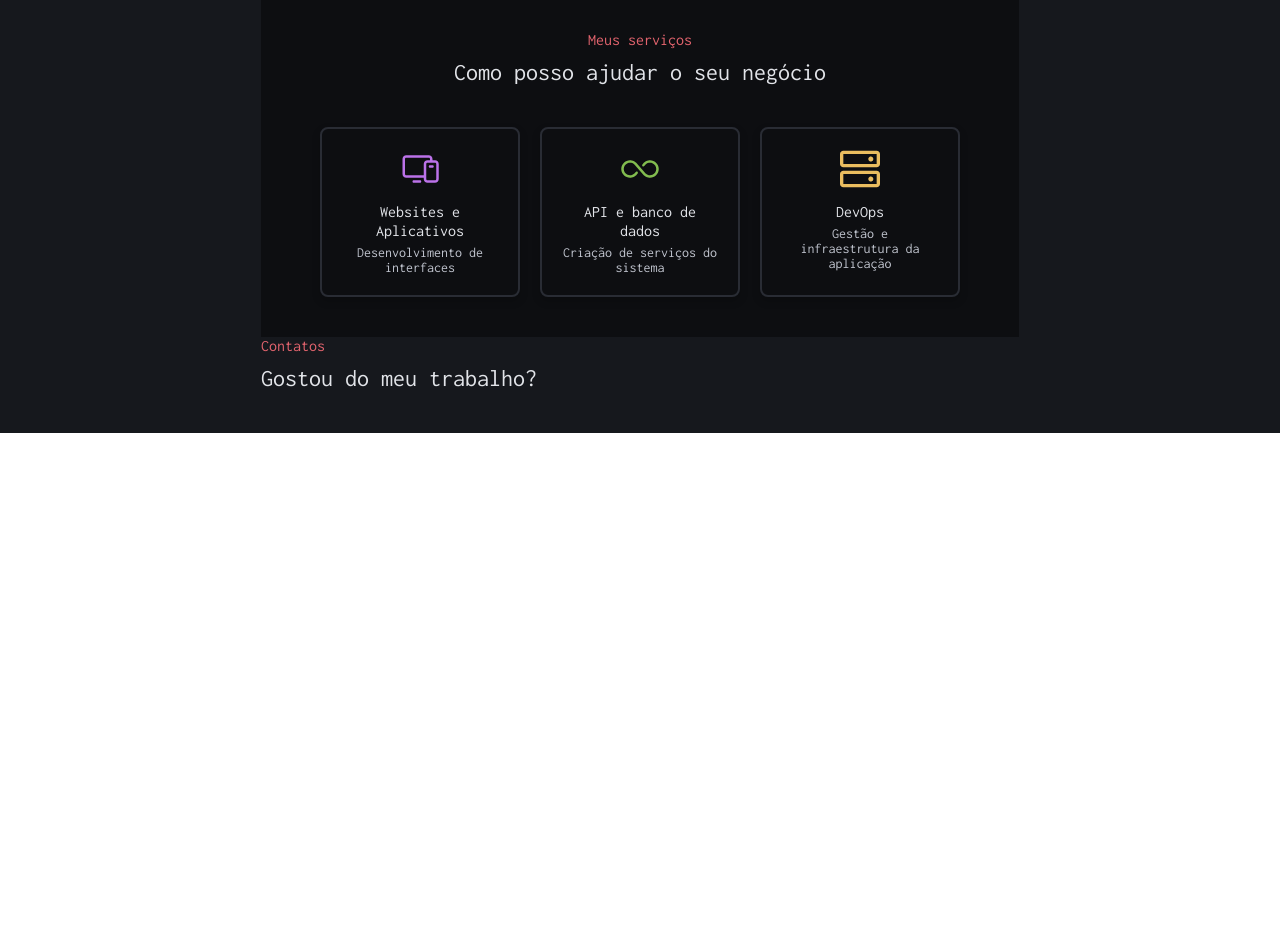
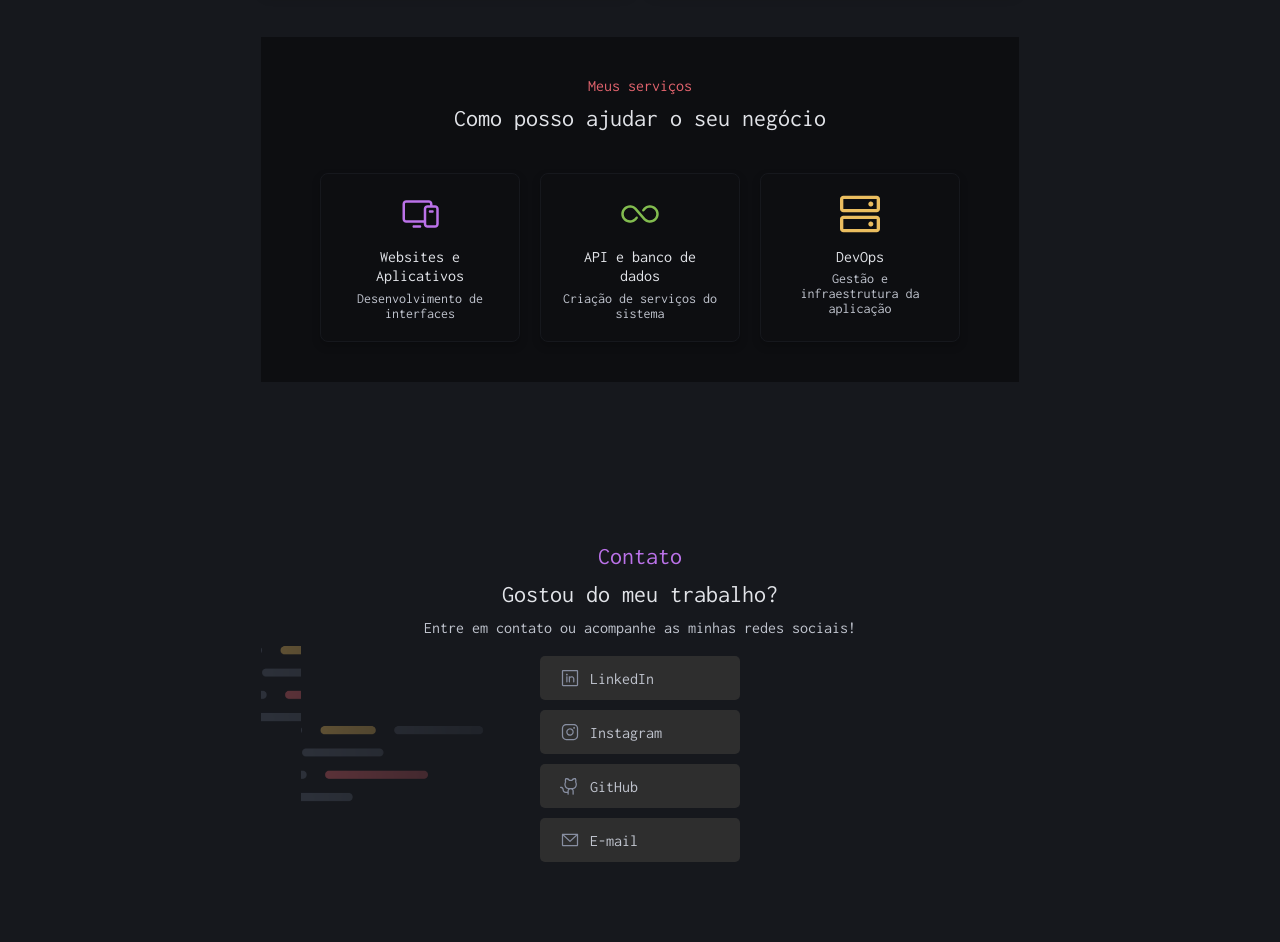
Before and after one commit to Sthevan23/Portf-lio-Dev, a plain HTML site: page index.html in a window 1280 px wide. Shown: the part 1366-2308 px from the top of the page. Before the commit the page ends 1799 px from the top, so only its background shows below. Drawn offline with Linux system fonts and the light colour scheme.

Commit message:
Portfolio-Dev

```diff
--- a/global.css
+++ b/global.css
@@ -31,9 +31,10 @@
 
 body {
   background-image: url('assets/Background_Intro.png');
-  background-size: cover;
+  background-size: 1366px 750px;
   background-position: center;
   background-repeat: no-repeat;
+  background-size: cover;
   color: var(--gray-600);
   font-family: var(--font-family);
 }
--- a/index.html
+++ b/index.html
@@ -144,15 +144,30 @@
             <h4>DevOps</h4>
             <p>Gestão e infraestrutura da aplicação</p>
           </div>
-
         </div>
       </section>
 
       <section id="contact">
-        <div class="services-header">
-          <h3 class="services-title">Contatos</h3>
-          <h2 class="services-subtitle">Gostou do meu trabalho? </h2>
-        </div>
+        <section id="contact">
+          <h2>Contato</h2>
+          <h3>Gostou do meu trabalho?</h3>
+          <p>Entre em contato ou acompanhe as minhas redes sociais!</p>
+
+          <div class="contact-links">
+            <a href="#" class="contact-link linkedin">
+              <img src="assets/icones-contato/LinkedinLogo.svg" alt="LinkedIn"> LinkedIn
+            </a>
+            <a href="#" class="contact-link instagram">
+              <img src="assets/icones-contato/InstagramLogo.svg" alt="Instagram"> Instagram
+            </a>
+            <a href="#" class="contact-link github">
+              <img src="assets/icones-contato/GithubLogo.svg" alt="GitHub"> GitHub
+            </a>
+            <a href="mailto:email@example.com" class="contact-link email">
+              <img src="assets/icones-contato/EnvelopeSimple.svg" alt="E-mail"> E-mail
+            </a>
+          </div>
+        </section>
       </section>
     </header>
   </div>
--- a/style.css
+++ b/style.css
@@ -3,8 +3,15 @@
   display: flex;
   align-items: center;
   justify-content: center;
+
 }
 
+#info {
+  background-size: 1366px 750px;
+  background-position: center;
+  background-repeat: no-repeat;
+  background-size: cover;
+}
 .linha1 {
   display: flex;
   justify-content: center;
@@ -30,6 +37,7 @@
   flex-direction: column;
   justify-content: center;
   align-items: center;
+
 }
 
 
@@ -94,6 +102,7 @@
 #projets {
   text-align: center;
   margin-bottom: 40px;
+  background-size: 1366px 787px;
   gap: 10px;
 }
 
@@ -111,7 +120,7 @@
 }
 #projets h2 .nome-vermelho {
   display: inline;
-  margin-left: px;
+  margin-left: 8px;
 
 }
 
@@ -125,6 +134,8 @@
 .project-card {
   background-color: var(--gray-300);
   border-radius: 8px;
+  color: var(--gray-500);
+  font : var(--text-sm);
   padding: 16px;
   text-align: center;
   box-shadow: 0 2px 8px rgba(0, 0, 0, 0.1);
@@ -133,10 +144,10 @@
 .project-card img {
   max-width: 100%;
   height: auto;
-}
+    font-size: 14px;
+    margin-top: 5px;
 
-.text-p {
-  color: var(--gray-500);
+
 }
 
 #services {
@@ -171,7 +182,7 @@
   border-radius: 8px;
   text-align: center;
   box-shadow: 0 4px 8px rgba(0, 0, 0, 0.2);
-  border: 2px solid var(--gray-300);
+  border: 1px solid var(--gray-200);
 }
 
 .service-icon {
@@ -191,3 +202,63 @@
   font-size: 14px;
   color: var(--gray-500);
 }
+
+#contact {
+  background-image: url(assets/Background_Contacts.png);
+  background-size: 1366px 787px;
+  color: var(--gray-600);
+  padding: 40px;
+  text-align: center;
+  margin-top: 40px;
+
+}
+
+#contact h2 {
+  color: var(--purple);
+  font-size: 24px;
+  margin-bottom: 10px;
+}
+
+#contact h3 {
+  font-size: 20px;
+  margin-bottom: 10px;
+  color: var(--gray-600);
+  font : var(--title-md)
+}
+
+#contact p {
+  margin-bottom: 20px;
+  font-size: 16px;
+  color: var(--gray-500);
+}
+
+.contact-links {
+  display: flex;
+  flex-direction: column;
+  align-items: center;
+  gap: 10px;
+}
+
+.contact-link {
+  background-color: #2e2e2e;
+  color: var(--gray-500);
+  padding: 12px 20px;
+  border-radius: 5px;
+  text-decoration: none;
+  width: 200px;
+  text-align: left;
+  font-size: 16px;
+  display: flex;
+  align-items: center;
+  gap: 10px;
+
+}
+
+.contact-link img {
+  width: 20px;
+  height: 20px;
+}
+
+.contact-link:hover {
+  background-color: #444444;
+}
```
